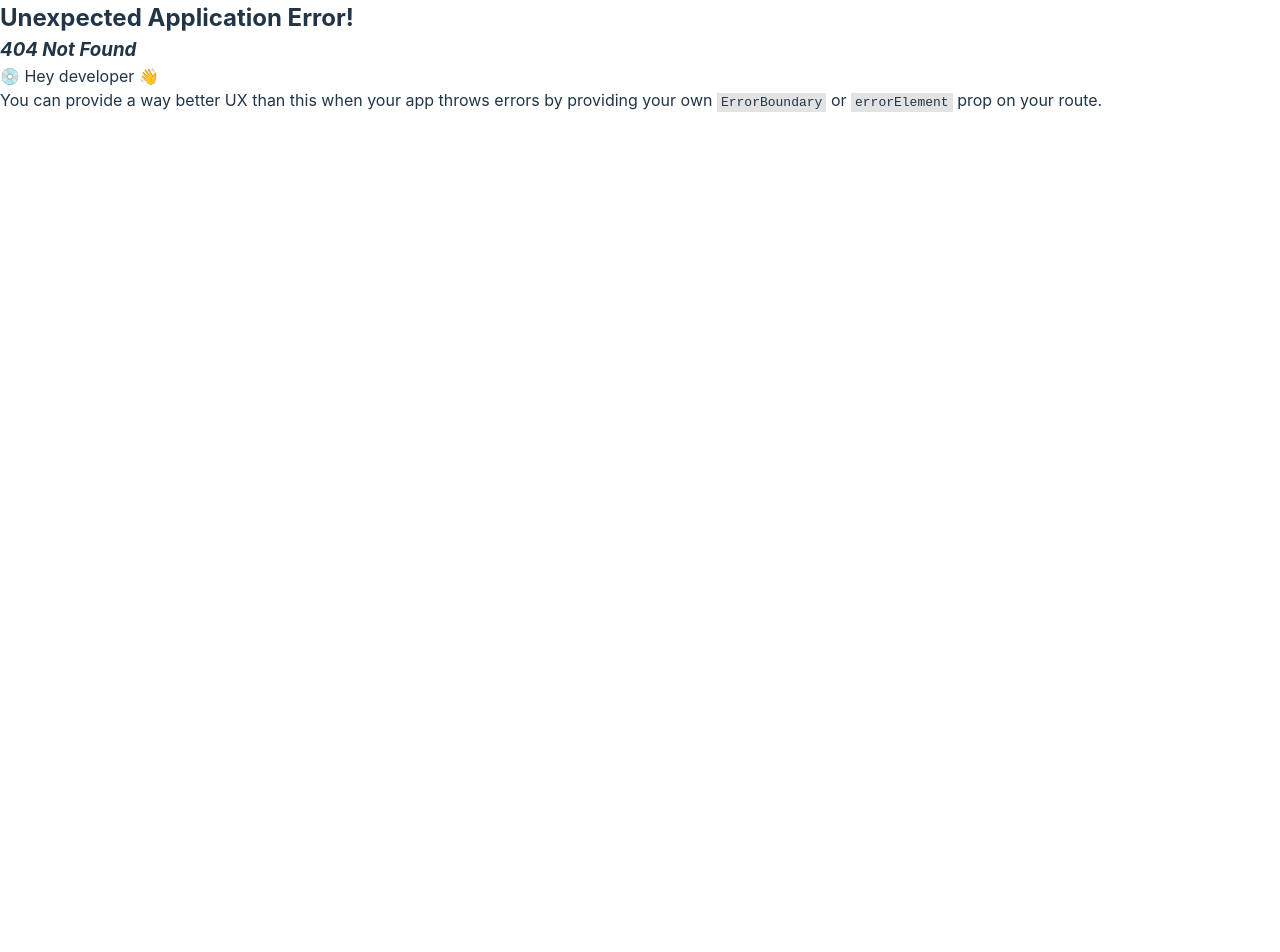
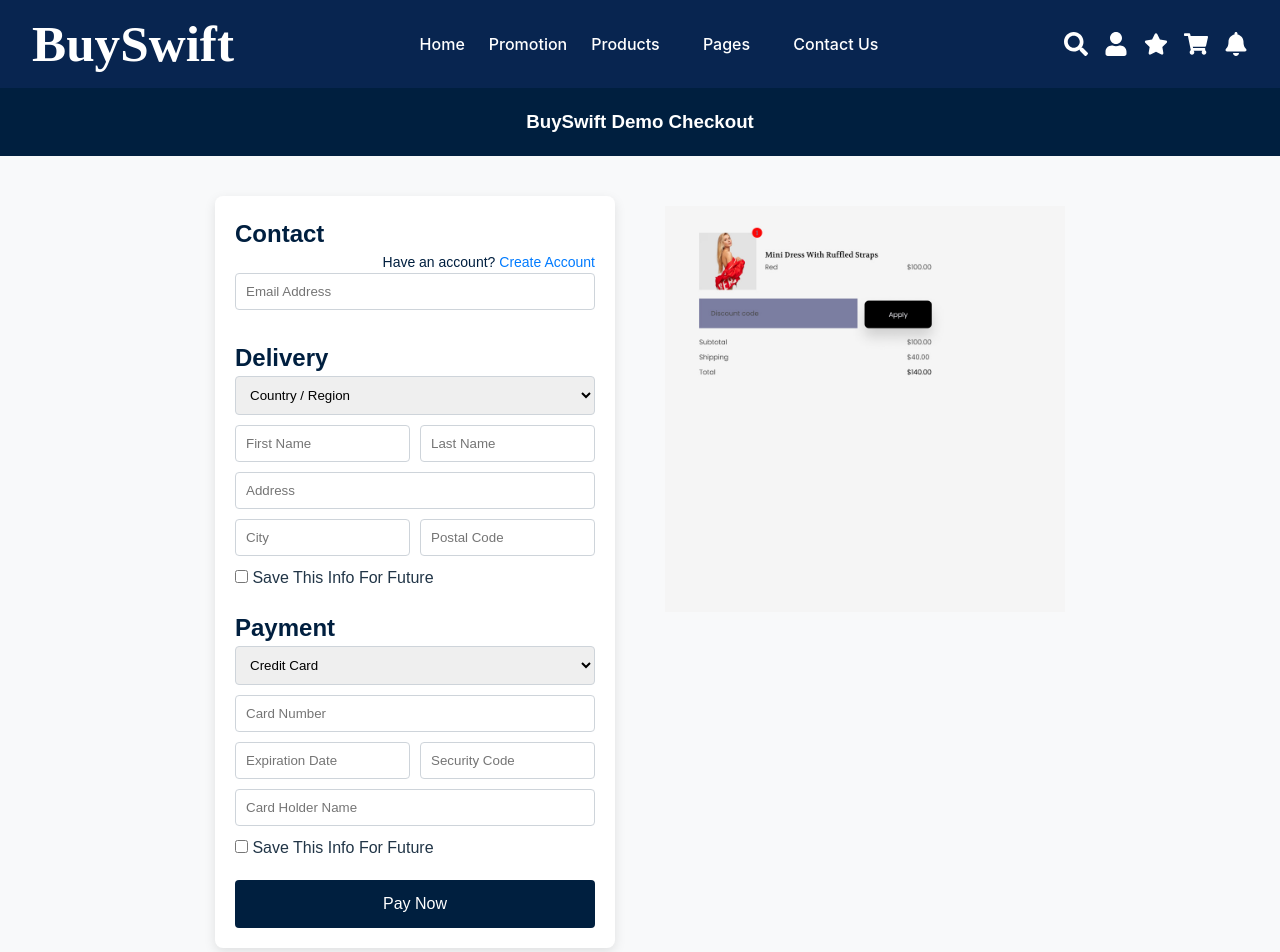
Before and after one commit to TradeEase/e-commerce-frontend, a React (Vite) app: page /checkout in a window 1280 px wide. Before the commit this address had no page. Shown: the top 952 px of the page. Before the commit the page ends 800 px from the top, so only its background shows below. Built offline with nearby package versions, Linux system fonts and the light colour scheme.

Commit message:
first commit

```diff
--- a/src/App.jsx
+++ b/src/App.jsx
@@ -3,61 +3,60 @@ import {
   RouterProvider,
   Outlet
 } from "react-router-dom";
-import AdminView from "./admin/adminview";
+import adminview from "./admin/adminview";
 import NavBar from "./components/NavBar";
 import Footer from "./components/Footer";
-import Home from "./customer/home";
-import LoginPage from './login/LoginPage';
-import Signup from './login/Signup';
-import ForgotPassword from './login/ForgotPassword';
+import home from "./customer/home";
 
-const Layout = () => {
-  return (
+import Checkout from "./checkout/Checkout";
+
+
+
+const Layout =()=>{
+  return(
     <div>
-      <NavBar />
-      <Outlet /> {/* This renders nested routes */}
-      <Footer />
+      <NavBar/>
+      <Outlet/>
+      <Footer/>
     </div>
-  );
-};
+  )
+}
 
 const router = createBrowserRouter([
   {
     path: "/",
-    element: <Layout />,
-    children: [
+    element:<Layout/>,
+    children:[
       {
         path: "/",
-        element: <Home />
+        element: <home />
       },
       {
         path: "/adminview",
-        element: <AdminView />
-      }
+        element: <adminview />
+      },
+
+      {
+        path: "/checkout",
+        element: <Checkout/>
+      },
+
     ]
-  },
-  {
-    path: "/login",
-    element: <LoginPage />,
-  },
-  {
-    path: "/signup",
-    element: <Signup />
-  },
-  {
-    path: "/forgot-password",
-    element: <ForgotPassword />
   }
+
 ]);
 
-function App() {
-  return (
+function App(){
+  return(
     <div className="app">
       <div className="container">
         <RouterProvider router={router} />
       </div>
     </div>
-  );
+
+  )
 }
 
+
+
 export default App;
--- /dev/null
+++ b/src/checkout/Checkout.jsx
@@ -0,0 +1,219 @@
+import React, { useState } from "react";
+import CartProducts from "../checkout/CartProducts.png";
+
+const CheckoutPage = () => {
+  const [formData, setFormData] = useState({
+    email: "",
+    country: "",
+    firstName: "",
+    lastName: "",
+    address: "",
+    city: "",
+    postalcode: "",
+    cardType: "",
+    cardNumber: "",
+    expiryDate: "",
+    securitycode: "",
+    cardHolderName: "",
+  });
+
+  const handleChange = (e) => {
+    const { name, value } = e.target;
+    setFormData({
+      ...formData,
+      [name]: value,
+    });
+  };
+
+  const handleSubmit = (e) => {
+    e.preventDefault();
+    alert("Payment submitted");
+  };
+
+  return (
+    <div style={{ fontFamily: "Arial, sans-serif", backgroundColor: "#f8f9fa", minHeight: "100vh", paddingBottom: "20px" }}>
+      {/* Header Section */}
+      <header style={{ backgroundColor: "#001f3f", color: "#fff", padding: "20px 0", textAlign: "center" }}>
+        <h3 style={{ margin: 0 }}>BuySwift Demo Checkout</h3>
+      </header>
+
+      {/* Main Content Section */}
+      <div style={{ display: "flex", justifyContent: "center", padding: "40px 20px" }}>
+        <form onSubmit={handleSubmit} style={{ width: "400px", backgroundColor: "#fff", padding: "20px", borderRadius: "8px", boxShadow: "0px 4px 12px rgba(0, 0, 0, 0.1)" }}>
+          {/* Contact Section */}
+          <div style={{ marginBottom: "20px" }}>
+            <h2 style={{ fontSize: "24px", color: "#001f3f" }}>Contact</h2>
+            <p style={{ fontSize: "14px", float: "right", color: "#001f3f" }}>
+              Have an account? <a href="#" style={{ color: "#007bff" }}>Create Account</a>
+            </p>
+            <input
+              type="email"
+              name="email"
+              value={formData.email}
+              onChange={handleChange}
+              placeholder="Email Address"
+              required
+              style={{ width: "100%", padding: "10px", marginBottom: "10px", borderRadius: "4px", border: "1px solid #ced4da" }}
+            />
+          </div>
+
+          {/* Delivery Section */}
+          <div style={{ marginBottom: "20px" }}>
+            <h2 style={{ fontSize: "24px", color: "#001f3f" }}>Delivery</h2>
+            <select
+              name="country"
+              value={formData.country}
+              onChange={handleChange}
+              required
+              style={{ width: "100%", padding: "10px", marginBottom: "10px", borderRadius: "4px", border: "1px solid #ced4da" }}
+            >
+              <option value="">Country / Region</option>
+              <option value="Sri Lanka">Sri Lanka</option>
+              <option value="USA">USA</option>
+              <option value="India">India</option>
+              <option value="UK">UK</option>
+              <option value="Australia">Australia</option>
+            </select>
+            <div style={{ display: "flex", gap: "10px" }}>
+              <input
+                type="text"
+                name="firstName"
+                value={formData.firstName}
+                onChange={handleChange}
+                placeholder="First Name"
+                required
+                style={{ width: "100%", padding: "10px", borderRadius: "4px", border: "1px solid #ced4da" }}
+              />
+              <input
+                type="text"
+                name="lastName"
+                value={formData.lastName}
+                onChange={handleChange}
+                placeholder="Last Name"
+                required
+                style={{ width: "100%", padding: "10px", borderRadius: "4px", border: "1px solid #ced4da" }}
+              />
+            </div>
+            <input
+              type="text"
+              name="address"
+              value={formData.address}
+              onChange={handleChange}
+              placeholder="Address"
+              required
+              style={{ width: "100%", padding: "10px", marginTop: "10px", borderRadius: "4px", border: "1px solid #ced4da" }}
+            />
+            <div style={{ display: "flex", gap: "10px", marginTop: "10px" }}>
+              <input
+                type="text"
+                name="city"
+                value={formData.city}
+                onChange={handleChange}
+                placeholder="City"
+                required
+                style={{ width: "100%", padding: "10px", borderRadius: "4px", border: "1px solid #ced4da" }}
+              />
+              <input
+                type="text"
+                name="postalcode"
+                value={formData.postalcode}
+                onChange={handleChange}
+                placeholder="Postal Code"
+                required
+                style={{ width: "100%", padding: "10px", borderRadius: "4px", border: "1px solid #ced4da" }}
+              />
+            </div>
+            <div style={{ marginTop: "10px" }}>
+              <input type="checkbox" /> Save This Info For Future
+            </div>
+          </div>
+
+          {/* Payment Section */}
+          <div style={{ marginBottom: "20px" }}>
+            <h2 style={{ fontSize: "24px", color: "#001f3f" }}>Payment</h2>
+            <select
+              name="cardType"
+              value={formData.cardType}
+              onChange={handleChange}
+              required
+              style={{ width: "100%", padding: "10px", marginBottom: "10px", borderRadius: "4px", border: "1px solid #ced4da" }}
+            >
+              <option value="">Credit Card</option>
+              <option value="Visa">Visa</option>
+              <option value="MasterCard">MasterCard</option>
+            </select>
+            <input
+              type="text"
+              name="cardNumber"
+              value={formData.cardNumber}
+              onChange={handleChange}
+              placeholder="Card Number"
+              required
+              style={{ width: "100%", padding: "10px", marginBottom: "10px", borderRadius: "4px", border: "1px solid #ced4da" }}
+            />
+            <div style={{ display: "flex", gap: "10px" }}>
+              <input
+                type="text"
+                name="expiryDate"
+                value={formData.expiryDate}
+                onChange={handleChange}
+                placeholder="Expiration Date"
+                required
+                style={{ width: "100%", padding: "10px", borderRadius: "4px", border: "1px solid #ced4da" }}
+              />
+              <input
+                type="text"
+                name="securitycode"
+                value={formData.securitycode}
+                onChange={handleChange}
+                placeholder="Security Code"
+                required
+                style={{ width: "100%", padding: "10px", borderRadius: "4px", border: "1px solid #ced4da" }}
+              />
+            </div>
+            <input
+              type="text"
+              name="cardHolderName"
+              value={formData.cardHolderName}
+              onChange={handleChange}
+              placeholder="Card Holder Name"
+              required
+              style={{ width: "100%", padding: "10px", marginTop: "10px", borderRadius: "4px", border: "1px solid #ced4da" }}
+            />
+            <div style={{ marginTop: "10px" }}>
+              <input type="checkbox" /> Save This Info For Future
+            </div>
+          </div>
+
+          {/* Pay Now Button */}
+          <button
+            type="submit"
+            style={{
+              width: "100%",
+              padding: "15px",
+              backgroundColor: "#001f3f",
+              color: "#fff",
+              border: "none",
+              cursor: "pointer",
+              fontSize: "16px",
+              borderRadius: "4px",
+            }}
+          >
+            Pay Now
+          </button>
+        </form>
+
+        {/* CartProducts Image */}
+        <div style={{ marginLeft: "50px", marginTop: "10px" }}>
+          <img
+            src={CartProducts}
+            alt="Cart Products"
+            style={{ width: "400px", height: "auto" }}
+          />
+        </div>
+      </div>
+    </div>
+  );
+};
+
+export default CheckoutPage;
```
Also changed, not shown: src/checkout/CartProducts.png (added).
